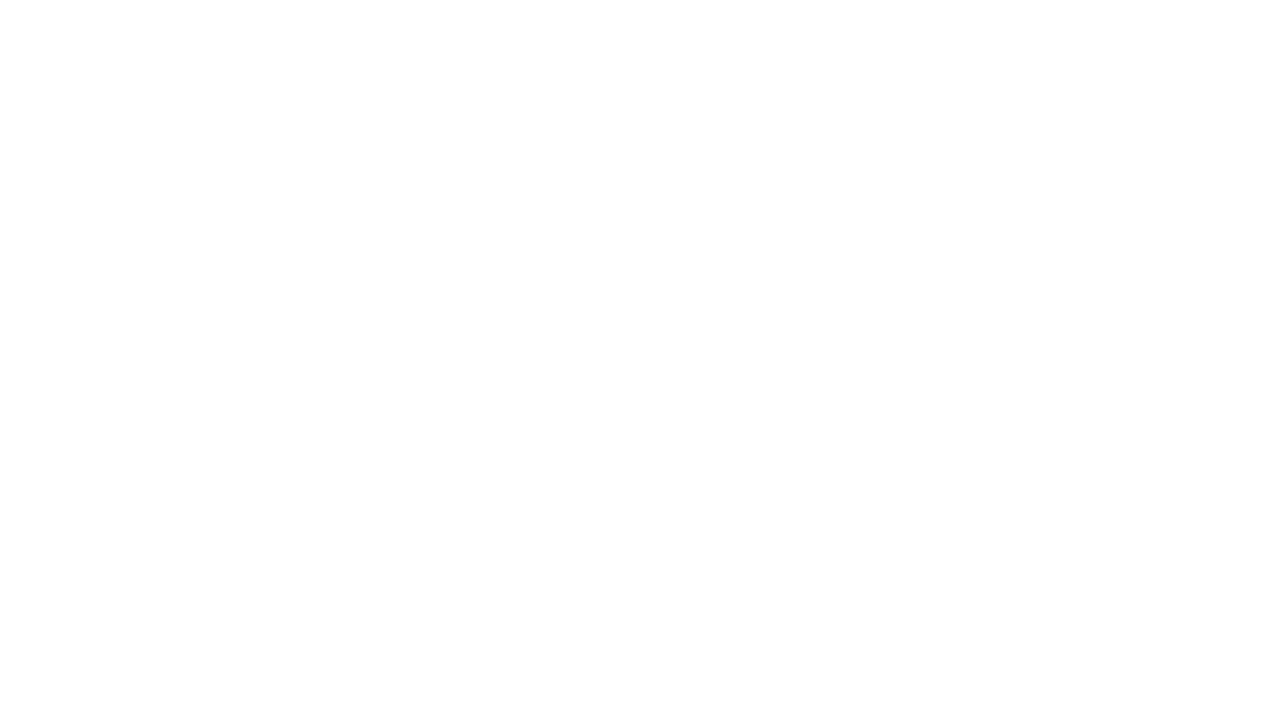
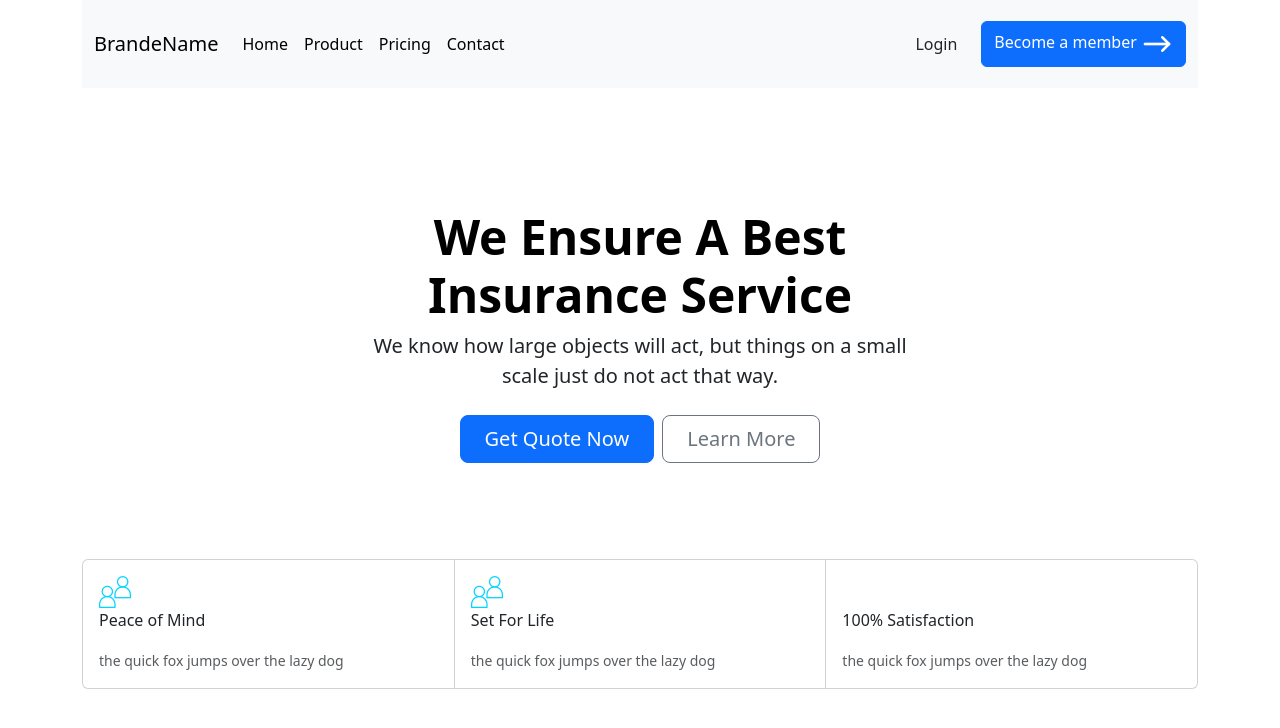
Before and after one commit to Sophie922/sophie, a plain HTML site: page index.html in a window 1280 px wide. Drawn offline with nearby package versions, Linux system fonts and the light colour scheme; files that its build step writes are made by us from their sources.

Commit message:
создала шапку сайта
создала навигационную панель и первую страницу сайта

```diff
--- a/index.html
+++ b/index.html
@@ -1,13 +1,118 @@
 <!DOCTYPE html>
 <html lang="en">
-<head>
-  <meta charset="UTF-8">
-  <meta name="viewport" content="width=device-width, initial-scale=1.0">
-  <title>Document</title>
-  <link rel="stylesheet" href="./styles.css">
-</head>
-<body>
+  <head>
+    <meta charset="utf-8" />
+    <meta name="viewport" content="width=device-width, initial-scale=1" />
+    <title>Brande Name</title>
+    <link
+      href="https://cdn.jsdelivr.net/npm/bootstrap@5.3.3/dist/css/bootstrap.min.css"
+      rel="stylesheet"
+      integrity="sha384-QWTKZyjpPEjISv5WaRU9OFeRpok6YctnYmDr5pNlyT2bRjXh0JMhjY6hW+ALEwIH"
+      crossorigin="anonymous"
+    />
+  </head>
+  <body>
+    <div class="container">
+      <div class="hero">
+        <!-- nav -->
+      <nav class="navbar navbar-expand-lg bg-body-tertiary">
+      <div class="container-fluid">
+        <button
+          class="navbar-toggler"
+          type="button"
+          data-bs-toggle="collapse"
+          data-bs-target="#navbarTogglerDemo01"
+          aria-controls="navbarTogglerDemo01"
+          aria-expanded="false"
+          aria-label="Toggle navigation"
+        >
+          <span class="navbar-toggler-icon"></span>
+        </button>
+        <div class="collapse navbar-collapse" id="navbarTogglerDemo01">
+          <a class="navbar-brand" href="#">BrandeName</a>
+          <ul class="navbar-nav me-auto mb-2 mb-lg-0">
+            <li class="nav-item">
+              <a class="nav-link active" aria-current="page" href="#">Home</a>
+            </li>
+            <li class="nav-item">
+              <a class="nav-link active" aria-current="page" href="#">Product</a>
+            </li>
+            <li class="nav-item">
+              <a class="nav-link active" aria-current="page" href="#">Pricing</a>
+            </li>
+            <li class="nav-item">
+              <a class="nav-link active" aria-current="page" href="#">Contact</a>
+            </li>
+          </ul>
+          <li class="d-flex">
+            <a class="nav-link active p-4" aria-current="page" href="#">Login</a>
+          </li>
+          <form class="d-flex" role="search">
+            <button class="btn btn-primary" type="submit">
+              Become a member
+              <img src="./aseats/img/arrow-right.png" alt="">
+            </button>
+          </form>
+        </div>
+      </div>
+    </nav>
+     <!--nav end -->
 
-  <script src="./aseats/js/main.js"></script>
-</body>
+     <!-- main -->
+      <div class="main">
+        <img src="./aseats/img/#hero-cover.3.png" alt="">
+    <div class="px-4 py-5 my-5 text-center">
+      <h1 class="display-5 fw-bold text-body-emphasis">We Ensure A Best <br> Insurance Service</h1>
+      <div class="col-lg-6 mx-auto">
+        <p class="lead mb-4">We know how large objects will act, but things on a
+          small scale just do not act that way.</p>
+        <div class="d-grid gap-2 d-sm-flex justify-content-sm-center">
+          <button type="button" class="btn btn-primary btn-lg px-4 gap-3">Get Quote Now</button>
+          <button type="button" class="btn btn-outline-secondary btn-lg px-4">Learn More</button>
+        </div>
+      </div>
+    </div>
+      </div>
+
+    <!-- main end -->
+
+     <!-- card -->
+    <div class="card-group">
+      <div class="card">
+        <div class="card-body">
+          <img src="./aseats/img/people1.png" alt="">
+          <p class="card-text">Peace of Mind</p>
+          <p class="card-text"><small class="text-body-secondary">the quick fox jumps over the
+            lazy dog</small></p>
+        </div>
+      </div>
+      <div class="card">
+        <div class="card-body">
+          <img src="./aseats/img/people1.png" alt="">
+          <p class="card-text">Set For Life</p>
+          <p class="card-text"><small class="text-body-secondary">the quick fox jumps over the
+            lazy dog</small></p>
+        </div>
+      </div>
+      <div class="card ">
+        <div class="card-body card-primary">
+          <img src="./aseats/img/people2.png" alt="">
+          <p class="card-text">100% Satisfaction</p>
+          <p class="card-text"><small class="text-body-secondary">the quick fox jumps over the
+            lazy dog</small></p>
+        </div>
+      </div>
+    </div>
+      </div>
+
+
+
+    </div>
+
+    <script
+      src="https://cdn.jsdelivr.net/npm/bootstrap@5.3.3/dist/js/bootstrap.bundle.min.js"
+      integrity="sha384-YvpcrYf0tY3lHB60NNkmXc5s9fDVZLESaAA55NDzOxhy9GkcIdslK1eN7N6jIeHz"
+      crossorigin="anonymous"
+    ></script>
+  </body>
 </html>
```
Also changed, not shown: aseats/img/#hero-cover.3.png (added), aseats/img/arrow-right.png (added), aseats/img/people1.png (added), aseats/img/people2.png (added).
